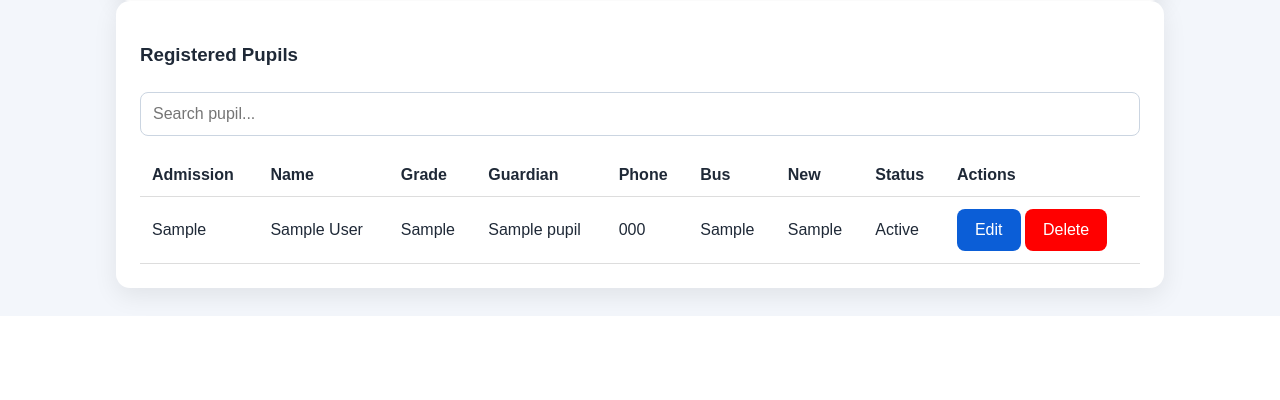
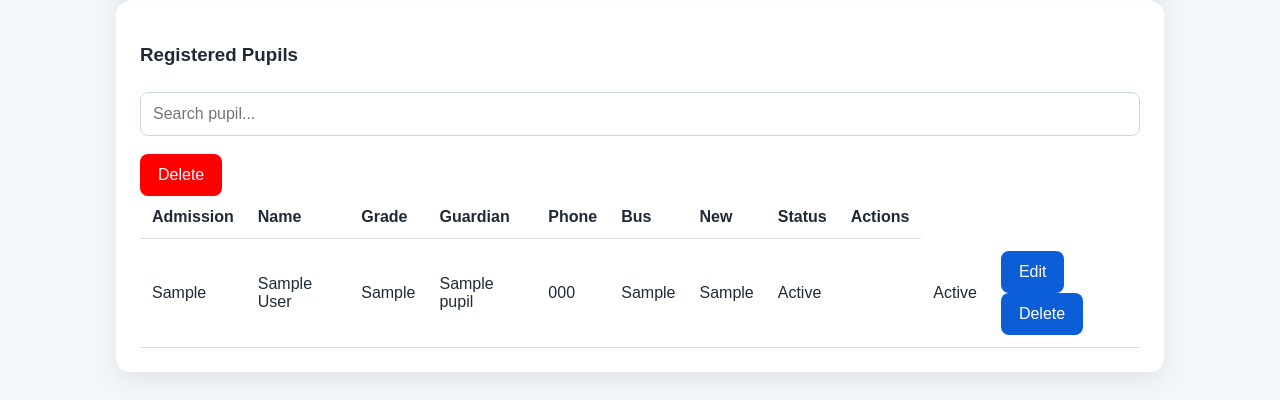
Before and after one commit to qaswar114/umar-faruq-school-system, a Flask app: page /pupils in a window 1280 px wide. Shown: the part 704-1104 px from the top of the page. Before the commit the page ends 1020 px from the top, so only its background shows below. Run offline with Flask 3, Linux system fonts and the light colour scheme; the visitor is signed in with stand-in values (Sample User, id 1); tables that the repository leaves empty hold one stand-in row (values such as "Sample post").

Commit message:
Update pupils.html

```diff
--- a/templates/pupils.html
+++ b/templates/pupils.html
@@ -20,7 +20,19 @@
 <td>{{p.new_admission}}</td>
 <td>{{p.status}}</td>
 <td>
-  <a href="{{ url_for('edit_pupil', pupil_id=p.id) }}" class="btn">Edit</a>
+  <td>{{p.status}}</td>
+<td>
+    <a href="{{ url_for('edit_pupil', pupil_id=p.id) }}" class="btn blue">Edit</a>
+
+    {% if session.get("role") == "admin" %}
+    <form method="post"
+          action="{{ url_for('delete_pupil', pupil_id=p.id) }}"
+          style="display:inline;"
+          onsubmit="return confirm('Delete this pupil?')">
+        <button type="submit" class="btn red">Delete</button>
+    </form>
+    {% endif %}
+</td>
 
 <form method="post" action="{{ url_for('delete_pupil', pupil_id=p.id) }}" style="display:inline;" onsubmit="return confirm('Are you sure you want to delete this pupil?');">
     <button type="submit" class="btn" style="background:red;">Delete</button>
```
